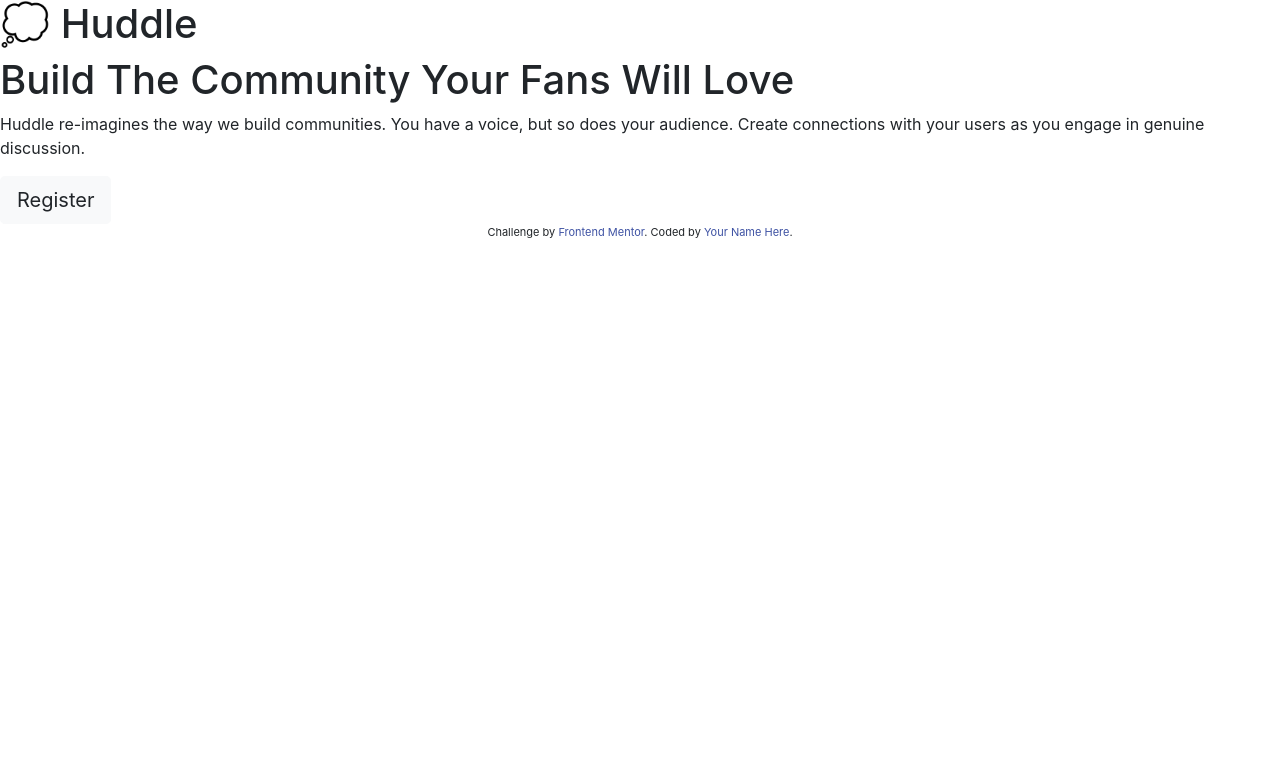
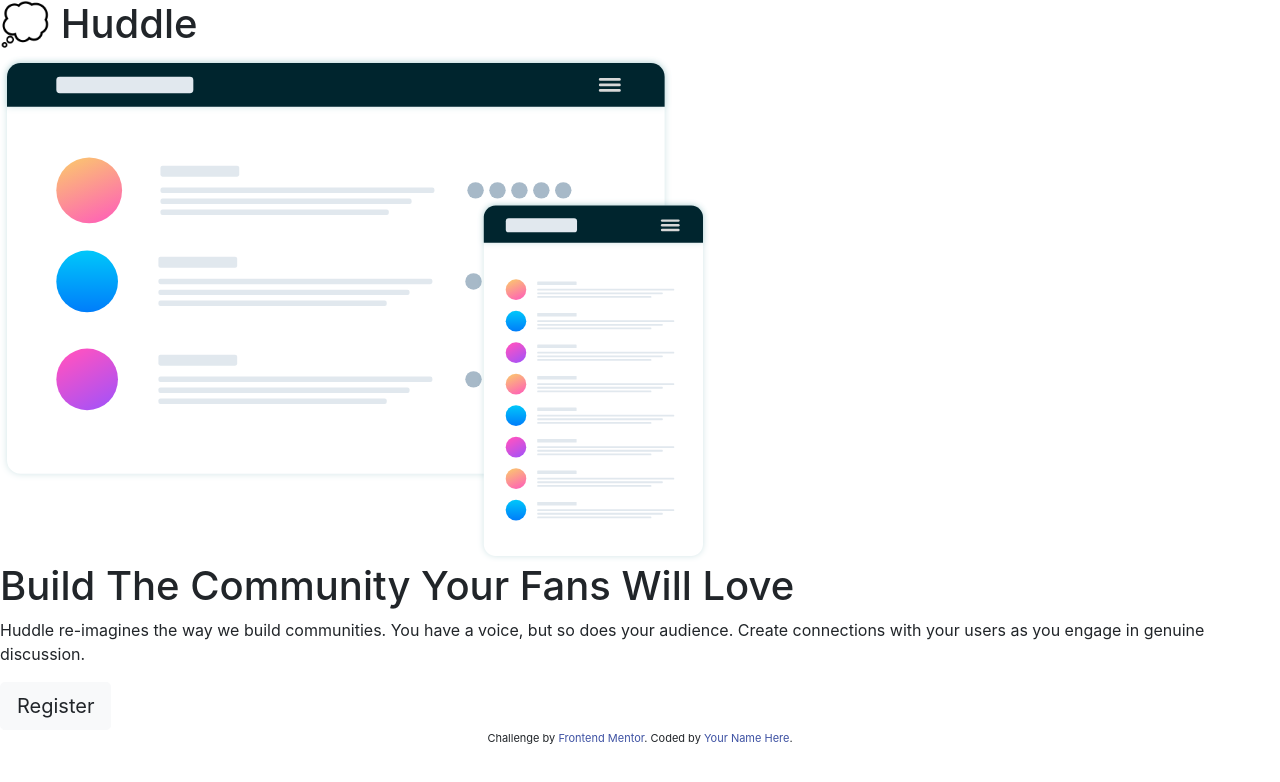
Before and after one commit to Carolenesw/Huddle-landing-page, a plain HTML site: page index.html in a window 1280 px wide. Drawn offline with nearby package versions, Linux system fonts and the light colour scheme.

Commit message:
add illustration-image to body

```diff
--- a/index.html
+++ b/index.html
@@ -23,8 +23,11 @@
 <body>
 <h1>💭 Huddle</h1>
 <div>
+
+  <!-- <img src="./images/bg-desktop.svg"/> -->
+  <img src="./images/illustration-mockups.svg" alt="illustration-image">
+
   <h1>Build The Community Your Fans Will Love</h1>
-
   <p>Huddle re-imagines the way we build communities. You have a voice, but so does your audience.
     Create connections with your users as you engage in genuine discussion.
   </p>
--- a/style/style.css
+++ b/style/style.css
@@ -1,4 +1,4 @@
 body {
-    /* background: hsl(257, 40%, 49%); */
-
+    /* background-color: hsl(257, 40%, 49%); */
+    /* background-image: url("./images/bg-desktop.svg"); */
 }
```
